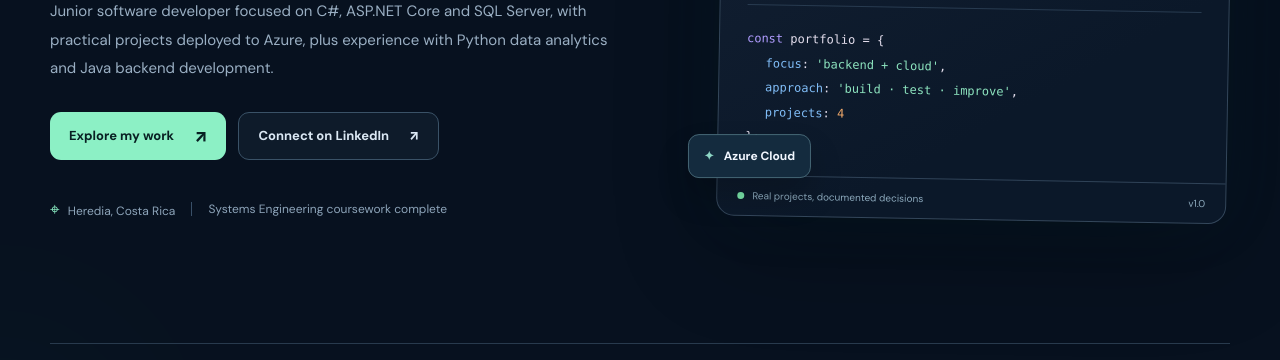
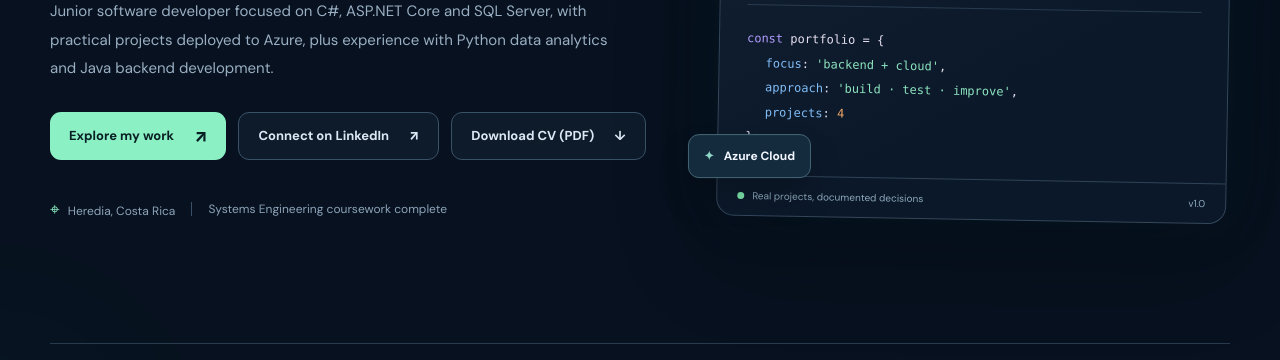
Before and after one commit to HenryGonzalezAlguera/HenryGonzalezAlguera.github.io, a plain HTML site: page index.html in a window 1280 px wide. Shown: the part 440-800 px from the top of the page. Drawn offline with Linux system fonts and the light colour scheme.

Commit message:
feat: add public resume downloads to website hero and footer

```diff
--- a/index.html
+++ b/index.html
@@ -57,6 +57,7 @@
         <div class="hero-buttons">
           <a class="btn btn-primary" href="#work"><span data-i18n="exploreProjects">Explore my work</span><span class="btn-arrow" aria-hidden="true">↗</span></a>
           <a class="btn btn-outline" href="https://www.linkedin.com/in/henry-go-al/" target="_blank" rel="noopener noreferrer"><span data-i18n="contactMe">Connect on LinkedIn</span><span aria-hidden="true">↗</span></a>
+          <a class="btn btn-outline" data-public-cv href="files/Henry_Gonzalez_Resume_EN.pdf" download><span data-i18n="downloadCv">Download CV (PDF)</span><span aria-hidden="true">↓</span></a>
         </div>
         <div class="hero-meta"><span><span class="meta-icon">⌖</span> Heredia, Costa Rica</span><span class="meta-divider" aria-hidden="true"></span><span data-i18n="academicShort">Systems Engineering coursework complete</span></div>
       </div>
@@ -132,6 +133,6 @@
 
     <section class="collaboration-section wrap"><div class="collab-box"><div class="collab-ornament" aria-hidden="true">✦</div><p class="section-kicker">04 / <span data-i18n="nextStep">WHAT'S NEXT</span></p><h2 data-i18n-html="collabTitle">Let's build <em>something useful.</em></h2><p data-i18n="collabBody">I'm interested in junior software development, .NET/backend roles, IT analyst and data analyst opportunities. I welcome conversations with engineers, hiring teams and other builders.</p><div class="hero-buttons"><a class="btn btn-primary" href="https://www.linkedin.com/in/henry-go-al/" target="_blank" rel="noopener noreferrer"><span data-i18n="letsConnect">Let's connect</span><span aria-hidden="true">↗</span></a><a class="btn btn-outline" href="https://github.com/HenryGonzalezAlguera" target="_blank" rel="noopener noreferrer"><span data-i18n="browseGithub">Browse my GitHub</span><span aria-hidden="true">↗</span></a></div></div></section>
   </main>
-  <footer class="footer" id="contact"><div class="wrap footer-content"><div><a class="footer-brand" href="#top">Henry<span>.</span></a><p data-i18n="footerTag">Building, learning and documenting — one project at a time.</p></div><div class="footer-links"><a href="https://github.com/HenryGonzalezAlguera" target="_blank" rel="noopener noreferrer">GitHub ↗</a><a href="https://www.linkedin.com/in/henry-go-al/" target="_blank" rel="noopener noreferrer">LinkedIn ↗</a><a href="#top"><span data-i18n="backTop">Back to top</span> ↑</a></div></div><div class="wrap footer-bottom"><span>© <span id="year">2026</span> Henry González Alguera.</span><span data-i18n="footerBuilt">Built with HTML, CSS & JavaScript · Hosted on GitHub Pages</span></div></footer>
+  <footer class="footer" id="contact"><div class="wrap footer-content"><div><a class="footer-brand" href="#top">Henry<span>.</span></a><p data-i18n="footerTag">Building, learning and documenting — one project at a time.</p></div><div class="footer-links"><a href="https://github.com/HenryGonzalezAlguera" target="_blank" rel="noopener noreferrer">GitHub ↗</a><a href="https://www.linkedin.com/in/henry-go-al/" target="_blank" rel="noopener noreferrer">LinkedIn ↗</a><a data-public-cv href="files/Henry_Gonzalez_Resume_EN.pdf" download><span data-i18n="downloadCv">Download CV (PDF)</span> ↓</a><a href="#top"><span data-i18n="backTop">Back to top</span> ↑</a></div></div><div class="wrap footer-bottom"><span>© <span id="year">2026</span> Henry González Alguera.</span><span data-i18n="footerBuilt">Built with HTML, CSS & JavaScript · Hosted on GitHub Pages</span></div></footer>
 </body>
 </html>
```
